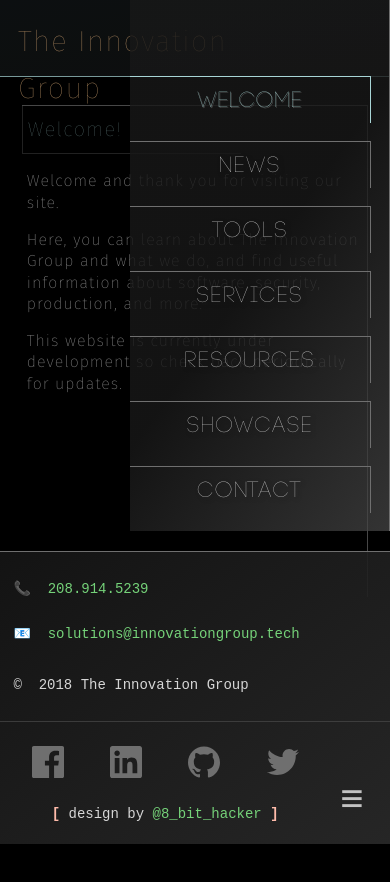
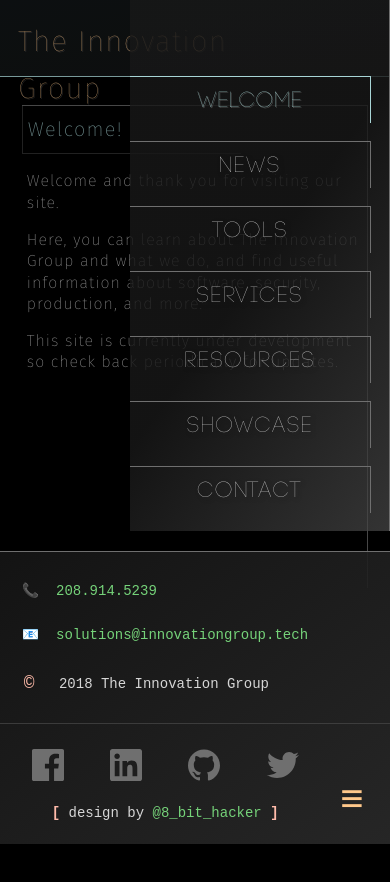
Before and after one commit to TheInnovationGroup/theinnovationgroup.github.io, a website: page index.html in a window 390 px wide. Both pictures are taken after a click on the checkbox 351 px from the left and 805 px from the top of the page. Drawn offline with Linux system fonts and the light colour scheme.

Commit message:
Minor responsive tweaks

```diff
--- a/css/layout.css
+++ b/css/layout.css
@@ -36,6 +36,7 @@ body > input {
 header > a {
     text-decoration: none;
     color: var(--brand-1);
+    text-shadow: 1px 1px rgba(128, 128, 128, 0.6);
     display: block;
     height: 100%;
 }
@@ -100,13 +101,14 @@ nav > button.selected {
 
 h1, h2, h3, h4 {
     font-family: 'fira-sans';
-    font-weight: 200;
+    font-weight: 300;
     letter-spacing: 1pt;
     clear: both;
 }
 
 h1 {
     opacity: 0;
+    font-weight: 200;
     margin-left: var(--h1-root);
     margin-top: var(--golden-height-sixth);
     font-size: var(--h1-root);
@@ -151,7 +153,7 @@ h4 {
 p {
     font-size: 12pt;
     line-height: 16pt;
-    color: var(--fg-2);
+    color: var(--fg-1);
     font-family: 'fira-sans';
     font-weight: 300;
     letter-spacing: 1.12pt;
@@ -195,6 +197,7 @@ main {
     animation-delay: .36s;
     animation-fill-mode: forwards;
     transform: scalex(0.1);
+    overflow-y: scroll;
 }
 
 main > * {
@@ -269,7 +272,7 @@ footer > div div {
 footer > div span {
     /* margin-top: 64px; */
     font-size: 14px;
-    margin-top: 6px;
+    margin-top: 2px;
 }
 
 footer > div span b {
@@ -283,6 +286,13 @@ footer > div > div + span, footer > div > a {
 footer > div > div + span:hover, footer > div > a:hover {
     letter-spacing: 1.08pt;
     transition: letter-spacing 0.18s ease-in;
+}
+
+footer > div:first-child > span > em {
+    font-size: 18px;
+    color: var(--brand-5);
+    margin-left: 2px;
+    margin-right: 16px;
 }
 
 footer h4 {
--- a/css/responsive.css
+++ b/css/responsive.css
@@ -169,12 +169,18 @@
         margin: auto;
         margin-top: -9px;
         color: var(--fg-2);
+        transition: .18s linear all;
     }
 
     body > input:checked {
-        border: 2px solid var(--fg-color-6);
+        border: none;
         background: linear-gradient(-36deg, var(--bg-color-4), var(--glass-dark));
-        transition: all .2s;
+        transition: .24s linear all;
+    }
+
+    body > input:checked:before {
+        color: var(--brand-1);
+        transition: .24s linear all;
     }
 
     body > input:checked ~ nav {
@@ -278,6 +284,7 @@
     footer {
         flex-flow: column nowrap;
         padding: 0;
+        transition: .12s ease-in-out all;
     }
 
     footer a {
@@ -309,7 +316,8 @@
     }
 
     footer > div:nth-child(1) {
-        flex: .92;
+        flex: 1;
+        padding: 2px var(--golden-width-sixth);
     }
 
     footer > div:nth-child(2) {
--- a/index.html
+++ b/index.html
@@ -55,14 +55,14 @@
         <h2>Welcome!</h2>
         <p>Welcome and thank you for visiting our site.</p>
         <p>Here, you can learn about The Innovation Group and what we do, and find useful information about software, security, production, and more.</p>
-        <p>This website is currently under development so check back periodically for updates.</p>
+        <p>This site is currently under development so check back periodically for updates.</p>
     </main>
 
     <main name="news" class="hidden">
         <h2>News</h2>
         <h3>Website Updates</h3>
-        <h4>4/1/2019</h4>
-        <p>We are in the process of rebuilding our website from scratch and we will be adding new content every week, from useful tips and tricks for everyday business to information for developers, consultants, and creative professionals.</p>
+        <h4>4/17/2019</h4>
+        <p>We are in the process of rebuilding our site from scratch and we will be adding new content every week, from useful tips and tricks for everyday business to information for developers, consultants, and creative professionals.</p>
         <p>Check back for updates and thanks again for visiting our site!</p>
     </main>
 
@@ -130,12 +130,14 @@
 
     <main name="resources" class="hidden">
         <h2>Resources</h2>
-        <p>Here you will find some useful resources to learn about new technologies and emerging trends.</p>
+        <p>This section is under development - check back soon for resources such as articles, tools, downloads, and more.</p>
     </main>
 
     <main name="showcase" class="hidden">
         <h2>Showcase</h2>
-        <p>Check out some of our great work!</p>
+        <p>Check out the source code of this website <a href="https://github.com/TheInnovationGroup/theinnovationgroup.github.io">here</a> for a look into how we build things.</p>
+        <p>This website was built entirely from scratch using the latest features available in pure HTML5, CSS3, and JavaScript, with no additional framworks, libraries, or plugins.</p>
+        <p>Screen metrics are calculated on-the-fly by applying geometric math to the exact current height and width of the screen, resulting in components that fit perfectly in proportion to each other along known-good lines - completely eliminating the usual guesswork and bolt-on junk associated with responsive web design.</p>
     </main>
     <main name="contact" class="hidden">
         <h2>Contact Us</h2>
@@ -147,7 +149,7 @@
             <!-- <h4>The Innovation Group</h4> -->
             <a title="telephone" href="tel:2089145239">&#128222;&nbsp; 208.914.5239</a>
             <a title="email" href="mailto:solutions@innovationgroup.tech">&#128231;&nbsp; solutions@innovationgroup.tech</a>
-            <span>&copy;&nbsp; 2018 The Innovation Group</span>
+            <span><em>&copy;</em> 2018 The Innovation Group</span>
         </div>
         <div>
             <div>
```
